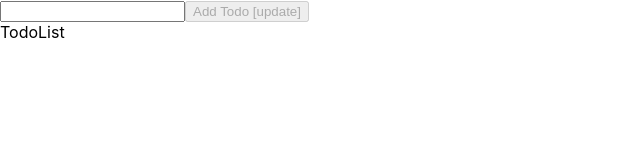
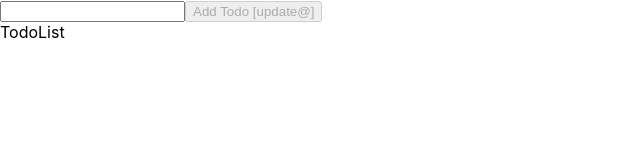
Before and after one commit to prateekpandey2022apr-cedcoss/simple-todo, a React (Create React App) app: page / in a window 1280 px wide. Shown: the top 160 px of the page, without its empty margins (0-640 px from the left). Built offline with nearby package versions, Linux system fonts and the light colour scheme.

Commit message:
update button text

```diff
--- a/src/components/AddTodo.js
+++ b/src/components/AddTodo.js
@@ -72,7 +72,7 @@ const AddTodo = (_props) => {
         data-testid="addTodo"
         data-cy="addTodo"
       >
-        Add Todo [update]
+        Add Todo [update@]
       </button>
     </form>
   );
```
